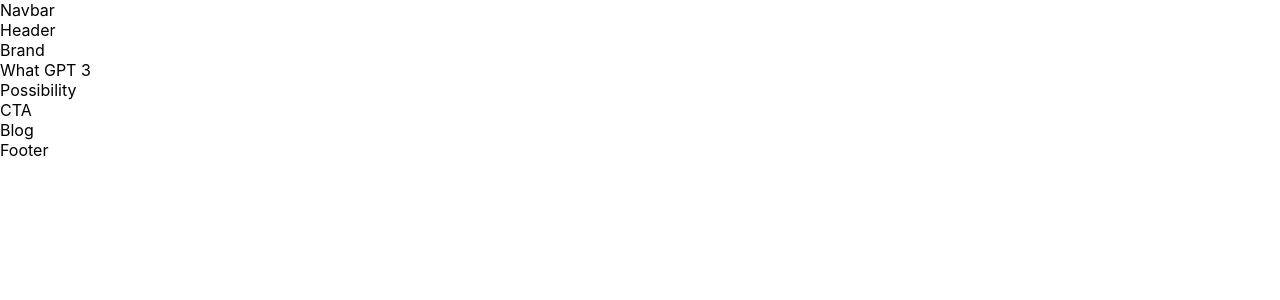
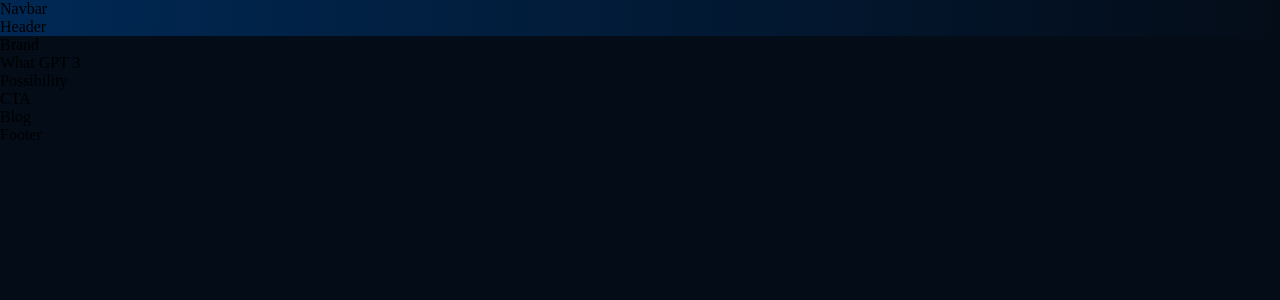
Before and after one commit to SaadJamilAkhtar/react-modern-ui, a React (Create React App) app: page / in a window 1280 px wide. Shown: the top 300 px of the page. Built offline with nearby package versions, Linux system fonts and the light colour scheme.

Commit message:
Added basic styles

```diff
--- a/src/App.css
+++ b/src/App.css
@@ -1,38 +1,90 @@
-.App {
-  text-align: center;
+* {
+    box-sizing: border-box;
+    padding: 0;
+    margin: 0;
+    scroll-behavior: smooth;
 }
 
-.App-logo {
-  height: 40vmin;
-  pointer-events: none;
+body {
+    background: var(--color-bg);
 }
 
-@media (prefers-reduced-motion: no-preference) {
-  .App-logo {
-    animation: App-logo-spin infinite 20s linear;
-  }
+a {
+    color: unset;
+    text-decoration: none;
 }
 
-.App-header {
-  background-color: #282c34;
-  min-height: 100vh;
-  display: flex;
-  flex-direction: column;
-  align-items: center;
-  justify-content: center;
-  font-size: calc(10px + 2vmin);
-  color: white;
+.gradient__bg {
+
+    background: -moz-radial-gradient(circle at 3% 25%, rgba(0, 40, 83, 1) 0%, rgba(4, 12, 24, 1) 100%);
+
+    background: -webkit-radial-gradient(circle at 3% 25%, rgba(0, 40, 83, 1) 0%, rgba(4, 12, 24, 1) 100%);
+
+    background: -o-radial-gradient(circle at 3% 25%, rgba(0, 40, 83, 1) 0%, rgba(4, 12, 24, 1) 100%);
+
+    background: -ms-radial-gradient(circle at 3% 25%, rgba(0, 40, 83, 1) 0%, rgba(4, 12, 24, 1) 100%);
+
+    background: radial-gradient(circle at 3% 25%, rgba(0, 40, 83, 1) 0%, rgba(4, 12, 24, 1) 100%);
+
 }
 
-.App-link {
-  color: #61dafb;
+.gradient__text {
+    background: var(--gradient-text);
+    background-clip: content-box;
+    -webkit-background-clip: content-box;
+    -webkit-text-fill-color: transparent;
 }
 
-@keyframes App-logo-spin {
-  from {
-    transform: rotate(0deg);
-  }
-  to {
-    transform: rotate(360deg);
-  }
+.section__padding {
+    padding: 4rem 6rem;
 }
+
+.section__margin {
+    margin: 4rem 6rem;
+}
+
+.scale-up-center {
+    -webkit-animation: scale-up-center 0.4s cubic-bezier(0.390, 0.575, 0.565, 1.000) both;
+    animation: scale-up-center 0.4s cubic-bezier(0.390, 0.575, 0.565, 1.000) both;
+}
+
+@-webkit-keyframes scale-up-center {
+    0% {
+        -webkit-transform: scale(0.5);
+        transform: scale(0.5);
+    }
+    100% {
+        -webkit-transform: scale(1);
+        transform: scale(1);
+    }
+}
+
+@keyframes scale-up-center {
+    0% {
+        -webkit-transform: scale(0.5);
+        transform: scale(0.5);
+    }
+    100% {
+        -webkit-transform: scale(1);
+        transform: scale(1);
+    }
+}
+
+@media screen and (max-width: 700px){
+    .section__padding{
+        padding: 4rem;
+    }
+    .section__margin{
+        margin: 4rem;
+    }
+}
+
+
+@media screen and (max-width: 550px){
+    .section__padding{
+        padding: 4rem 2rem;
+    }
+    .section__margin{
+        margin: 4rem 2rem;
+    }
+}
--- a/src/App.js
+++ b/src/App.js
@@ -1,5 +1,7 @@
 import {Footer, Blog, Possibility, Features, WhatGPT3, Header} from "./containers";
 import {CTA, Brand, Navbar} from "./components";
+import './App.css'
+import './index.css'
 
 function App() {
     return (
--- a/src/index.css
+++ b/src/index.css
@@ -1,13 +1,14 @@
-body {
-  margin: 0;
-  font-family: -apple-system, BlinkMacSystemFont, 'Segoe UI', 'Roboto', 'Oxygen',
-    'Ubuntu', 'Cantarell', 'Fira Sans', 'Droid Sans', 'Helvetica Neue',
-    sans-serif;
-  -webkit-font-smoothing: antialiased;
-  -moz-osx-font-smoothing: grayscale;
+@import url('https://fonts.googleapis.com/css2?family=Manrope:wght@200;300;400;500;600;700;800&display=swap');
+
+:root {
+  --font-family: 'Manrope', sans-serif;
+
+  --gradient-text: linear-gradient(89.97deg, #AE67FA 1.84%, #F49867 102.67%);
+  --gradient-bar: linear-gradient(103.22deg, #AE67FA -13.86%, #F49867 99.55%);
+
+  --color-bg: #040C18;
+  --color-footer : #031B34;
+  --color-blog: #042c54;
+  --color-text: #81AFDD;
+  --color-subtext: #FF8A71;
 }
-
-code {
-  font-family: source-code-pro, Menlo, Monaco, Consolas, 'Courier New',
-    monospace;
-}
```
